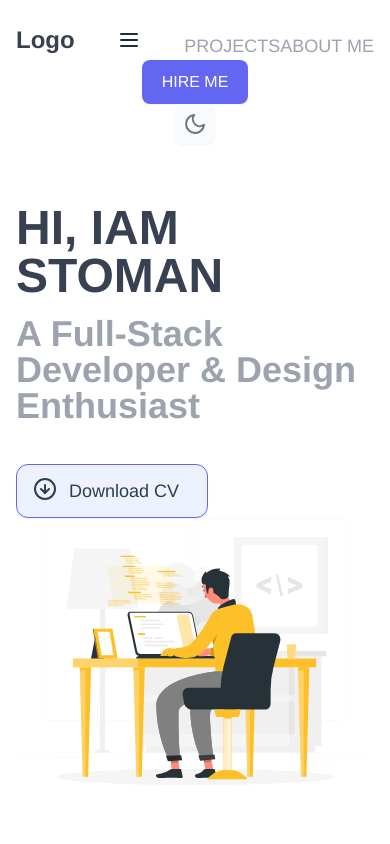
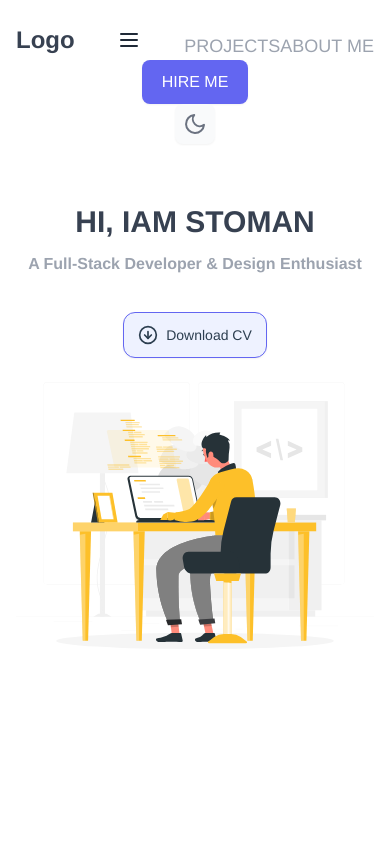
Before and after one commit to velvettouch1004/vuejs-tailwindcss-portfolio, a Vue app: page / in a window 390 px wide. Shown: the top 844 px of the page. Built offline with nearby package versions, Linux system fonts and the light colour scheme.

Commit message:
Title section responsive design

```diff
--- a/src/components/Home.vue
+++ b/src/components/Home.vue
@@ -3,21 +3,28 @@
 		<!-- Banner Start -->
 		<section class="flex flex-col items-center sm:flex-row justify-between">
 			<div class="w-full sm:w-1/3 text-left">
-				<h1 class="text-5xl font-semibold text-gray-700 uppercase">
+				<h1
+					class="text-3xl sm:text-5xl text-center sm:text-left font-semibold text-gray-700 uppercase"
+				>
 					Hi, Iam Stoman
 				</h1>
 				<p
-					class="mt-4 text-4xl font-semibold leading-none text-gray-400"
+					class="mt-4 text-2xml sm:text-4xl text-center sm:text-left font-semibold leading-none text-gray-400"
 				>
 					A Full-Stack Developer & Design Enthusiast
 				</p>
-				<a
-					href="#"
-					class="flex w-48 mt-10 text-lg border border-indigo-500 py-3 shadow-sm rounded-xl bg-indigo-50 hover:bg-indigo-500 hover:text-white"
-				>
-					<i data-feather="arrow-down-circle" class="ml-4 mr-3"></i>
-					<span>Download CV</span></a
-				>
+				<div class="flex justify-center sm:block">
+					<a
+						href="#"
+						class="flex justify-center items-center w-36 sm:w-48 mt-10 mb-6 sm:mb-0 text-lg border border-indigo-500 py-2.5 sm:py-3 shadow-sm rounded-xl bg-indigo-50 hover:bg-indigo-500 hover:text-white"
+					>
+						<i
+							data-feather="arrow-down-circle"
+							class="ml-0 sm:ml-1 mr-2 sm:mr-3 w-5 sm:w-6"
+						></i>
+						<span class="text-sm sm:text-lg">Download CV</span></a
+					>
+				</div>
 			</div>
 			<div class="w-full sm:w-2/3 text-right">
 				<img src="@/assets/images/developer.svg" alt="Developer" />
```
